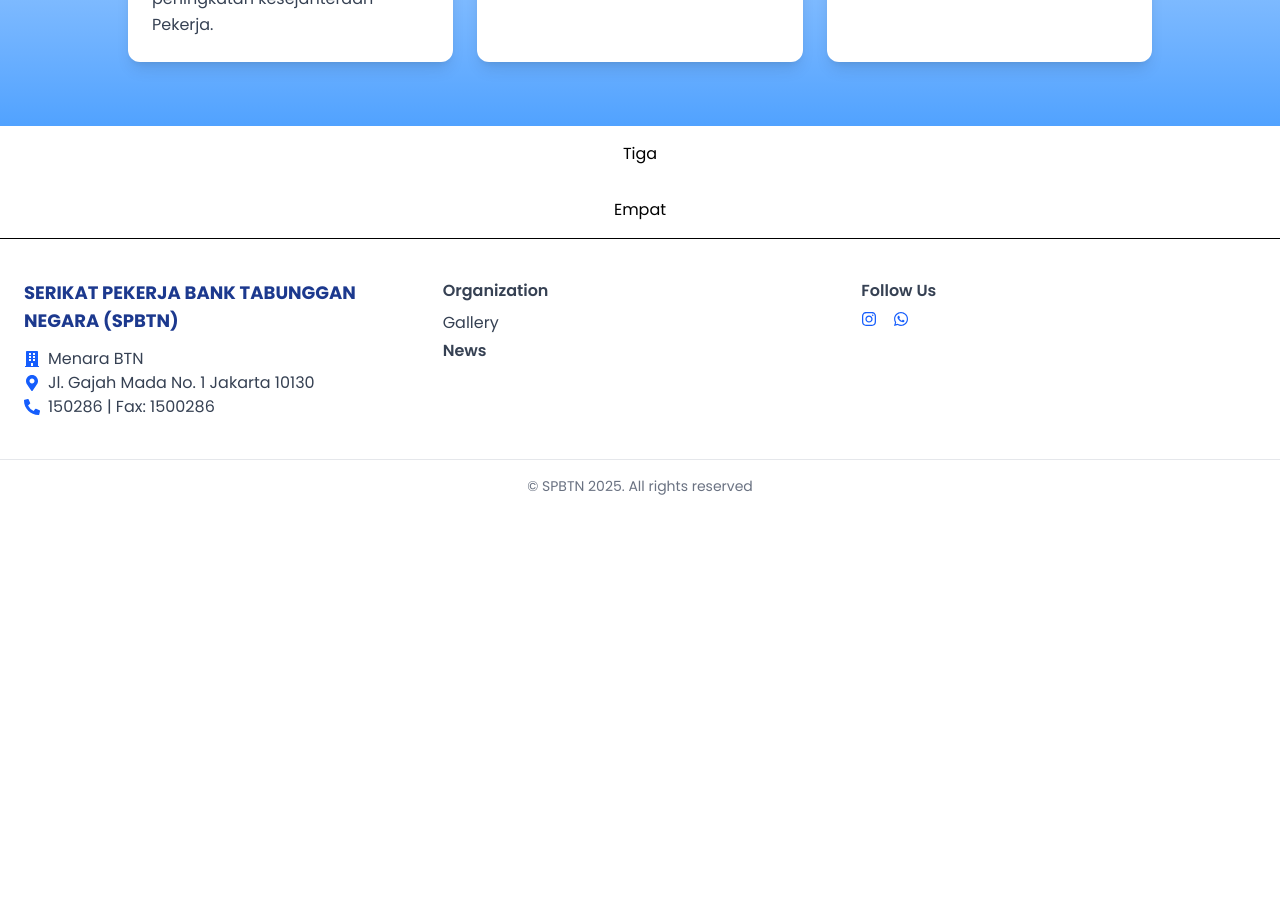
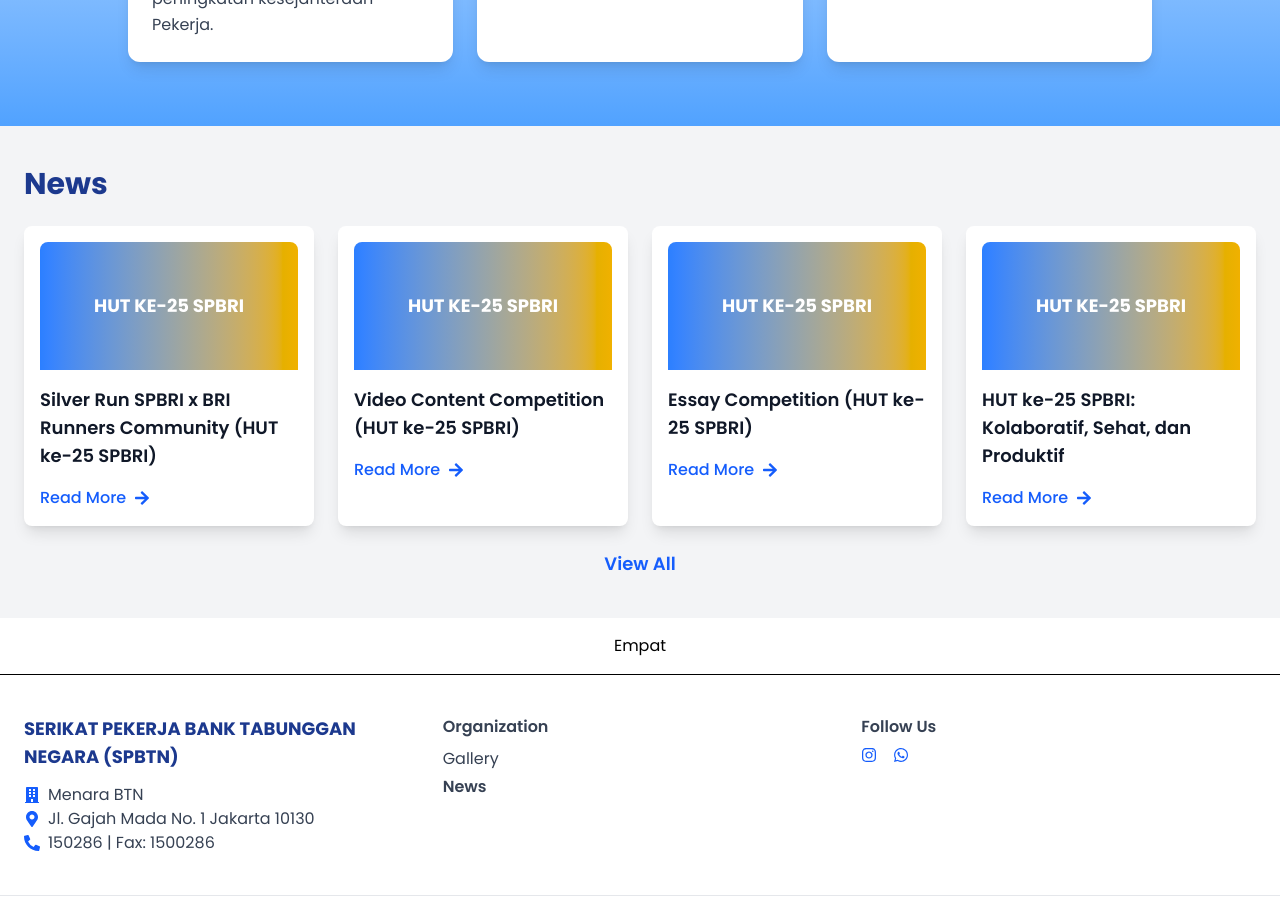
Before and after one commit to kangzBredz04/serikat-pekerja-btn, a React (Vite) app in the folder frontend/: page / in a window 1280 px wide. Shown: the part 1280-2194 px from the top of the page. Before the commit the page ends 1816 px from the top, so only its background shows below. Built offline with nearby package versions, Linux system fonts and the light colour scheme.

Commit message:
update ui home

```diff
--- a/frontend/src/pages/Home.jsx
+++ b/frontend/src/pages/Home.jsx
@@ -1,4 +1,23 @@
+import { FaArrowRight } from "react-icons/fa";
 function Home() {
+  const newsItems = [
+    {
+      title: "Silver Run SPBRI x BRI Runners Community (HUT ke-25 SPBRI)",
+      category: "HUT KE-25 SPBRI",
+    },
+    {
+      title: "Video Content Competition (HUT ke-25 SPBRI)",
+      category: "HUT KE-25 SPBRI",
+    },
+    {
+      title: "Essay Competition (HUT ke-25 SPBRI)",
+      category: "HUT KE-25 SPBRI",
+    },
+    {
+      title: "HUT ke-25 SPBRI: Kolaboratif, Sehat, dan Produktif",
+      category: "HUT KE-25 SPBRI",
+    },
+  ];
   return (
     <div className="">
       <div className="min-h-screen w-full bg-gradient-to-b from-white to-blue-400 py-10 px-5 md:py-20 md:px-28">
@@ -74,7 +93,34 @@
           </div>
         </div>
       </section>
-      <div className="text-center py-4">Tiga</div>
+      <div className="bg-gray-100 py-10 px-6">
+        <h2 className="text-3xl font-bold text-blue-900 mb-6">News</h2>
+        <div className="grid grid-cols-1 md:grid-cols-2 lg:grid-cols-4 gap-6">
+          {newsItems.map((item, index) => (
+            <div key={index} className="bg-white p-4 rounded-lg shadow-lg">
+              <div className="h-32 bg-gradient-to-r from-blue-500 to-yellow-500 rounded-t-lg flex items-center justify-center">
+                <span className="text-white text-lg font-bold">
+                  {item.category}
+                </span>
+              </div>
+              <h3 className="text-lg font-semibold mt-4 text-gray-900">
+                {item.title}
+              </h3>
+              <a
+                href="#"
+                className="flex items-center text-blue-600 mt-4 font-medium"
+              >
+                Read More <FaArrowRight className="ml-2" />
+              </a>
+            </div>
+          ))}
+        </div>
+        <div className="text-center mt-6">
+          <a href="#" className="text-blue-600 font-semibold text-lg">
+            View All
+          </a>
+        </div>
+      </div>
       <div className="text-center py-4">Empat</div>
     </div>
   );
```
